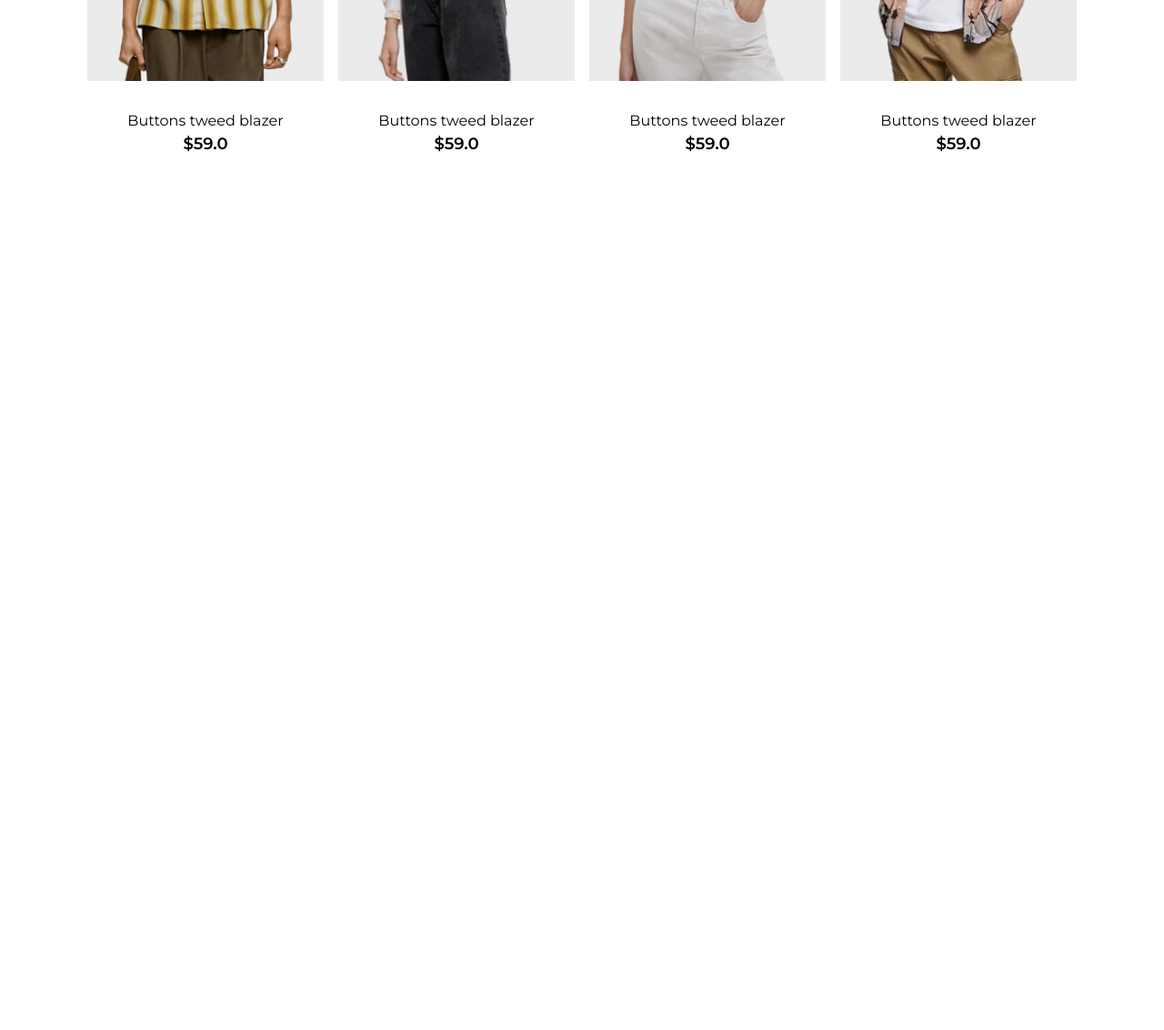
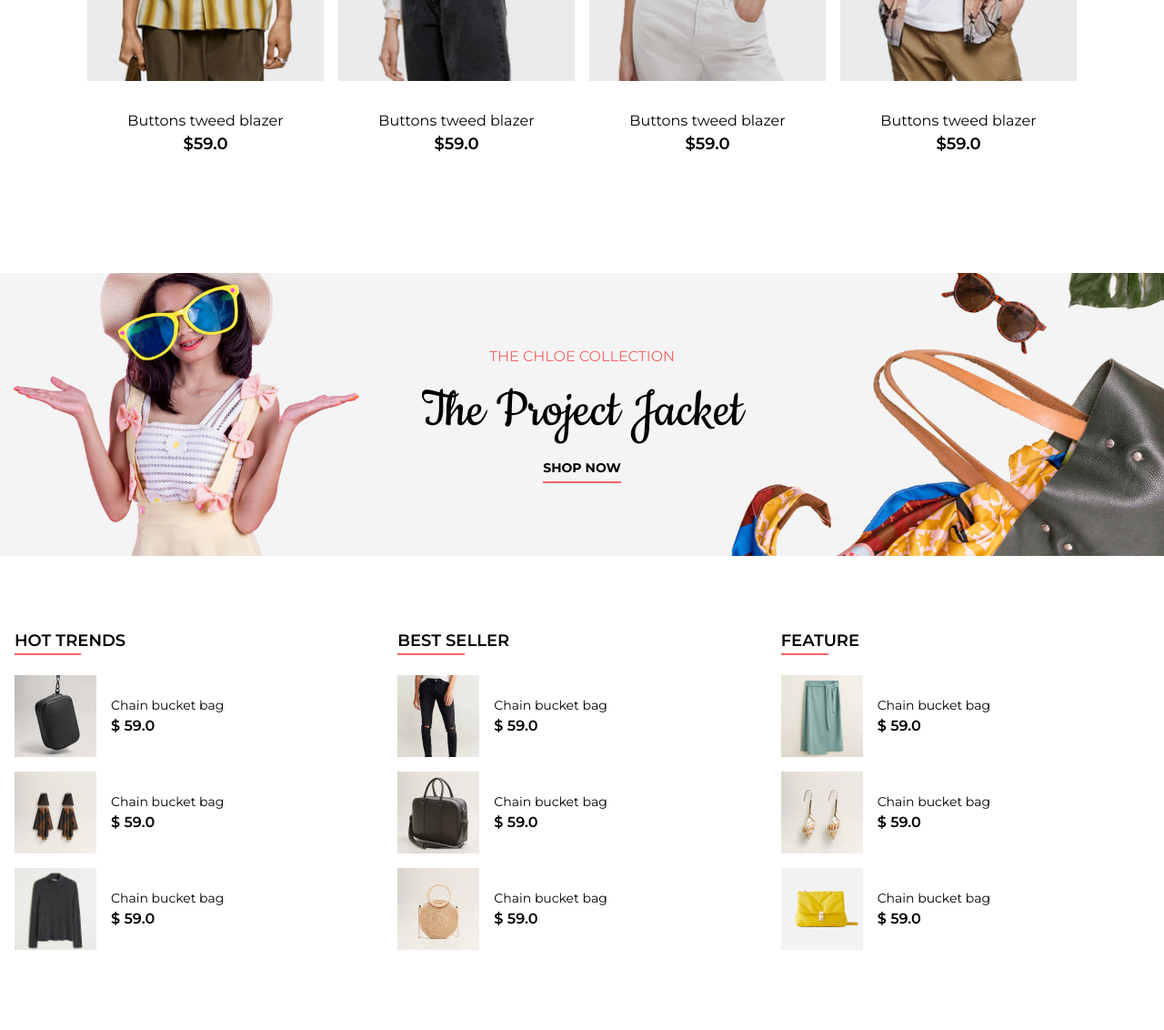
Before and after one commit to mehdiFa-web/ashionClone, a website built with webpack: page src/index.html in a window 1280 px wide. Shown: the part 1672-2804 px from the top of the page at 91% size. Before the commit the page ends 1972 px from the top, so only its background shows below. Built offline with nearby package versions, Linux system fonts and the light colour scheme.

Commit message:
add feature,best seller and hot trends

```diff
--- a/package.json
+++ b/package.json
@@ -29,6 +29,7 @@
   },
   "dependencies": {
     "autoprefixer": "^9.8.6",
-    "tailwindcss": "^1.7.5"
+    "tailwindcss": "^1.7.5",
+    "tiny-slider": "^2.9.3"
   }
 }
--- a/src/css/main.scss
+++ b/src/css/main.scss
@@ -4,7 +4,6 @@
 @tailwind components;
 
 @tailwind utilities;
-
 
 
 @font-face {
@@ -32,7 +31,7 @@ body {
 }
 
 
-.newproducts-container {
+.newproducts-container{
     max-width: 70rem;
 }
 @screen md {
@@ -120,13 +119,19 @@ body {
 
 /**********************************/
 
-.products-grid {
+.products-grid,.trandbestproducts ,.mini-cards {
     display: flex;
     flex-wrap: wrap;
     margin: 0 -.5rem;
 }
-.products-grid > *{
+.products-grid > *,
+.trandbestproducts > *
+{
     @apply px-2;
+}
+
+.mini-cards > * {
+    @apply p-2;
 }
 /******  card component   *******/
 
@@ -181,4 +186,50 @@ body {
 .productItem .product-content .price {
     @apply font-semibold text-lg;
 }
-/*********************************/
+/****************banner*****************/
+.banner-1 {
+    background-image: url('../img/banner/banner-1.jpg');
+    background-position: center center;
+    background-repeat: no-repeat;
+    background-size: cover;
+
+}
+
+
+.slider-item {
+    @apply text-center py-20 px-4;
+}
+.slider-item  .slider-header {
+    @apply uppercase text-red-500;
+}
+.slider-item  .slider-info {
+    font-family: "Cookie",'Montserrat', sans-serif ;
+    @apply text-6xl;
+}
+
+.slider-item  .slider-cta {
+    @apply inline-block font-bold border-b-2 border-solid border-red-500 py-1;
+    @apply uppercase text-sm;
+}
+
+
+
+/******
+best seller
+feature
+hot trends
+*******/
+
+
+.btf-heading h6{
+    @apply text-lg font-semibold inline-block uppercase relative;
+}
+
+.btf-heading h6::after {
+    content: "";
+    @apply bg-red-500;
+    position: absolute;
+    display: block;
+    width: 60%;
+    height: 2px;
+}
--- a/src/index.html
+++ b/src/index.html
@@ -457,5 +457,133 @@
       </div>
     </div>
   </section>
+
+  <section class="banner-1">
+    <div class="container mx-auto">
+      <div class="slider-1">
+        <div class="slider-item">
+          <h6 class="slider-header">the chloe collection</h6>
+          <p class="slider-info">The Project Jacket</p>
+          <a class="slider-cta" href="#">shop now</a>
+        </div>
+      </div>
+    </div>
+  </section>
+
+  <section>
+    <div class="container mx-auto">
+        <div class="products-grid py-20 px-4">
+          <article  class="flex-12/12 md:flex-6/12 lg:flex-4/12">
+              <header class="btf-heading mb-4">
+                <h6>hot trends</h6>
+              </header>
+              <section>
+                <div class="mini-cards">
+                  <div class="mini-card flex-12/12 flex items-center">
+                    <div>
+                      <img src="./img/trend/ht-1.jpg" alt="trend image1">
+                    </div>
+                    <div class="ml-4">
+                      <p class="text-sm">Chain bucket bag</p>
+                      <span class="block font-semibold">$ 59.0</span>
+                    </div>
+                  </div>
+                  <div class="mini-card flex-12/12 flex items-center">
+                    <div>
+                      <img src="./img/trend/ht-2.jpg" alt="trend image1">
+                    </div>
+                    <div class="ml-4">
+                      <p class="text-sm">Chain bucket bag</p>
+                      <span class="block font-semibold">$ 59.0</span>
+                    </div>
+                  </div>
+                  <div class="mini-card flex-12/12 flex items-center">
+                    <div>
+                      <img src="./img/trend/ht-3.jpg" alt="trend image1">
+                    </div>
+                    <div class="ml-4">
+                      <p class="text-sm">Chain bucket bag</p>
+                      <span class="block font-semibold">$ 59.0</span>
+                    </div>
+                  </div>
+                </div>
+              </section>
+          </article>
+          <article  class="flex-12/12 md:flex-6/12 lg:flex-4/12">
+            <header class="btf-heading mb-4">
+              <h6>best seller</h6>
+            </header>
+            <section>
+              <div class="mini-cards">
+                <div class="mini-card flex-12/12 flex items-center">
+                  <div>
+                    <img src="./img/trend/bs-1.jpg" alt="trend image1">
+                  </div>
+                  <div class="ml-4">
+                    <p class="text-sm">Chain bucket bag</p>
+                    <span class="block font-semibold">$ 59.0</span>
+                  </div>
+                </div>
+                <div class="mini-card flex-12/12 flex items-center">
+                  <div>
+                    <img src="./img/trend/bs-2.jpg" alt="trend image1">
+                  </div>
+                  <div class="ml-4">
+                    <p class="text-sm">Chain bucket bag</p>
+                    <span class="block font-semibold">$ 59.0</span>
+                  </div>
+                </div>
+                <div class="mini-card flex-12/12 flex items-center">
+                  <div>
+                    <img src="./img/trend/bs-3.jpg" alt="trend image1">
+                  </div>
+                  <div class="ml-4">
+                    <p class="text-sm">Chain bucket bag</p>
+                    <span class="block font-semibold">$ 59.0</span>
+                  </div>
+                </div>
+              </div>
+            </section>
+          </article>
+          <article  class="flex-12/12 md:flex-6/12 lg:flex-4/12">
+            <header class="btf-heading mb-4">
+              <h6>feature</h6>
+            </header>
+            <section>
+              <div class="mini-cards">
+                <div class="mini-card flex-12/12 flex items-center">
+                  <div>
+                    <img src="./img/trend/f-1.jpg" alt="trend image1">
+                  </div>
+                  <div class="ml-4">
+                    <p class="text-sm">Chain bucket bag</p>
+                    <span class="block font-semibold">$ 59.0</span>
+                  </div>
+                </div>
+                <div class="mini-card flex-12/12 flex items-center">
+                  <div>
+                    <img src="./img/trend/f-2.jpg" alt="trend image1">
+                  </div>
+                  <div class="ml-4">
+                    <p class="text-sm">Chain bucket bag</p>
+                    <span class="block font-semibold">$ 59.0</span>
+                  </div>
+                </div>
+                <div class="mini-card flex-12/12 flex items-center">
+                  <div>
+                    <img src="./img/trend/f-3.jpg" alt="trend image1">
+                  </div>
+                  <div class="ml-4">
+                    <p class="text-sm">Chain bucket bag</p>
+                    <span class="block font-semibold">$ 59.0</span>
+                  </div>
+                </div>
+              </div>
+            </section>
+          </article>
+        </div>
+
+    </div>
+  </section>
 </body>
 </html>
```
Also changed, not shown: 1 other file.
